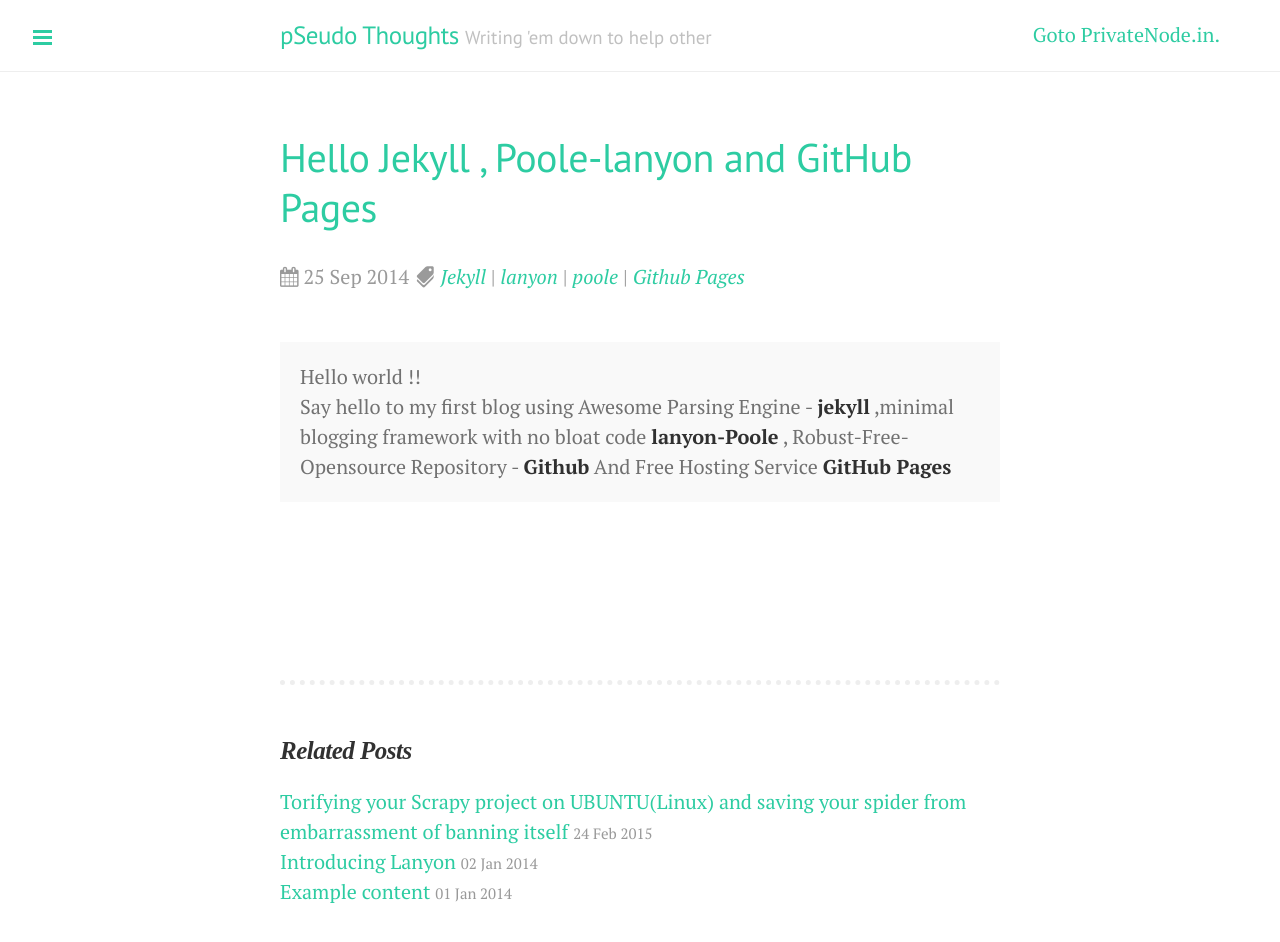
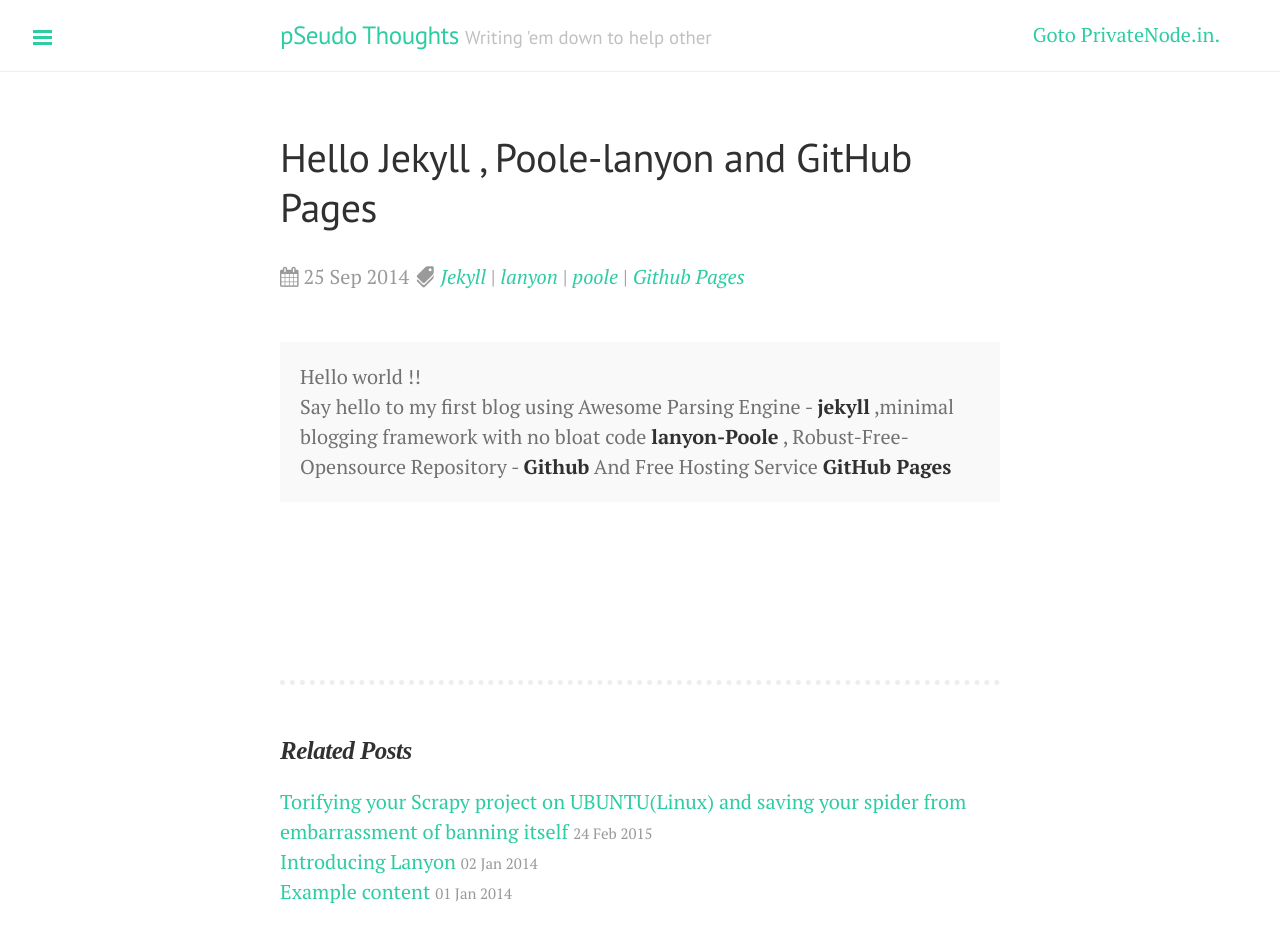
Before and after one commit to DharmeshPandav/dharmeshpandav.github.io, a Jekyll site: the page built from _posts/2014-09-25-Hello jekyll.md, in a window 1280 px wide and 947 px high. Shown: the top 942 px of the window. Built offline with Jekyll 4.4.1, drawn with Linux system fonts in a browser that asks for light colours; nearby versions of some CDN libraries; Markdown is read by kramdown in place of the engine named in the settings.

Commit message:
removing anchor from Post

```diff
--- a/_layouts/post.html
+++ b/_layouts/post.html
@@ -4,7 +4,8 @@ comments:   true
 ---
 
 <div class="post">
-    <h1 class="post-title"><a href="{{ page.url }}">{{ page.title }}</a></h1>
+    <!--<h1 class="post-title"><a href="{{ page.url }}">{{ page.title }}</a></h1>-->
+    <h1 class="post-title">{{ page.title }}</h1>
     <span class="post-date">
         <span>
             <i class="fa fa-calendar"></i>
```
